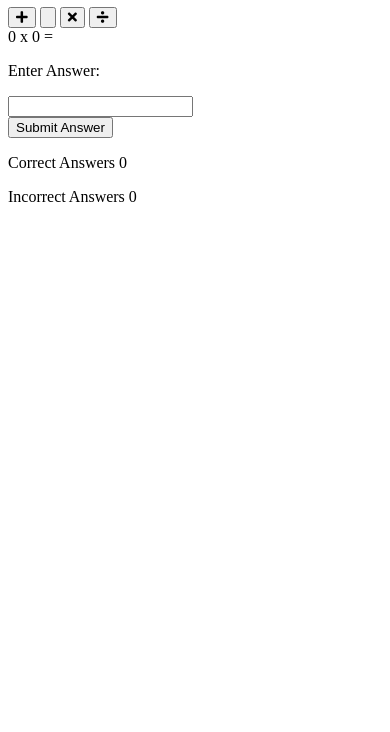
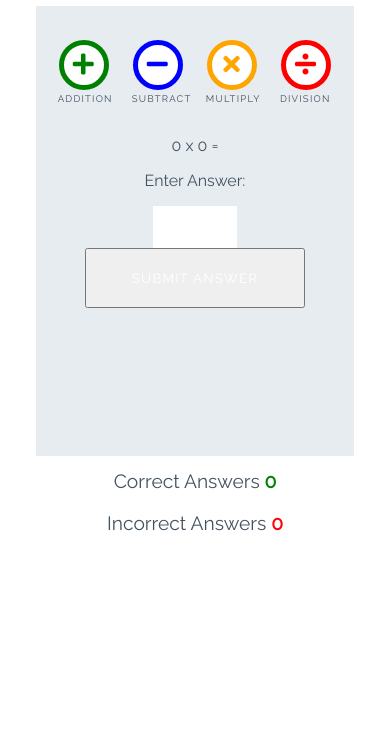
Before and after one commit to CarinaAJ/love-maths, a plain HTML site: page index.html in a window 390 px wide. Shown: the part 112-844 px from the top of the page. Drawn offline with Linux system fonts and the light colour scheme.

Commit message:
Add styles for game

```diff
--- a/assets/css/style.css
+++ b/assets/css/style.css
@@ -0,0 +1,252 @@
+/* --------- Global style */
+
+body {
+    background-color: white;
+    font-family: "Raleway", sans-serif;
+    color: #445361;
+    text-align: center;
+}
+
+/* --------- Heading */
+
+.heading {
+    text-align: center;
+    font-size: 2.5rem;
+}
+
+.logo {
+    height: 40px;
+    padding-right: 5px;
+}
+
+/* --------- Game layout */
+
+.game-area {
+    background-color: #E6ECF0;
+    box-sizing: border-box;
+    width: 85%;
+    height: 65vh;
+    max-height: 450px;
+    max-width: 830px;
+    margin-left: auto;
+    margin-right: auto;
+    padding: 1%;
+}
+
+.question-area {
+    width: 50%;
+    font-size: 2rem;
+    margin: auto;
+    padding: 50px 0;
+}
+
+.question-area span {
+    padding: 0 15px;
+}
+
+.score-area {
+    margin: 5px auto;
+    width: 60%;
+    font-size: 1.2rem;
+}
+
+.controls-area {
+    width: 85%;
+    margin: 30px auto;
+}
+
+#score {
+    color: green;
+    font-weight: bold;
+}
+
+#incorrect {
+    color: red;
+    font-weight: bold;
+}
+
+.answer-message {
+    display: none;
+    font-size: 1rem;
+}
+
+#answer-box {
+    border: none;
+    color: #445361;
+    display: inline-block;
+    height: 40px;
+    width: 80px;
+    font-size: 1.2rem;
+}
+
+.scores {
+    display: inline-block;
+    padding: 25px;
+}
+
+/* --------- Buttons */
+
+.btn {
+    width: 220px;
+    height: 60px;
+    font-family: "Raleway", sans-serif;
+    text-transform: uppercase;
+    letter-spacing: 1.2px;
+    color: white;
+}
+
+.btn:focus {
+    outline: none;
+}
+
+.btn--big {
+    padding-top: 10px;
+    border-radius: 50%;
+    background-color: white;
+    border: 10px solid;
+    width: 100px;
+    height: 100px;
+    font-size: 3.2rem;
+    margin: 0 30px;
+    transition: all 0.5s;
+}
+
+.btn--big::after{
+    content: attr(data-type);
+    font-size: 1rem;
+    color: #445361;
+    position: relative;
+    left: -0.5rem;
+}
+
+.btn--blue {
+    border-color: blue;
+    color: blue;
+}
+
+.btn--blue:active,
+.btn--blue:hover {
+    background-color: darkblue;
+    color: white;
+}
+
+.btn--orange {
+    border-color: orange;
+    color: orange;
+}
+
+.btn--orange:active,
+.btn--orange:hover {
+    background-color: darkorange;
+    color: white;
+}
+
+.btn--red {
+    border-color: red;
+    color: red;
+}
+
+.btn--red:active,
+.btn--red:hover {
+    background-color: darkred;
+    color: white;
+}
+
+.btn--green {
+    border-color: green;
+    color: green;
+}
+
+.btn--green:active,
+.btn--green:hover {
+    background-color: darkgreen;
+    color: white;
+}
+
+.btn--gray {
+    margin-top: 25px;
+    background-color: #445361;
+    border: 1px transparent;
+    border-radius: 20px;
+}
+
+.btn--gray:active,
+.btn--gray:hover {
+    background-color: #0d1013;
+}
+
+/* --------- Media queries */
+
+@media (max-width: 414px) {
+    .controls-area {
+        width: 100%;
+    }
+
+    .btn--big {
+        margin: 0 10px;
+        padding: 5px;
+        border: 5px solid;
+        width: 50px;
+        height: 50px;
+        font-size: 1.5rem;
+    }
+
+    .btn--big::after {
+        font-size: 0.6rem;
+        left: -0.7rem;
+    }
+
+    .question-area {
+        padding: 10% 0;
+        width: 100%;
+    }
+
+    .question-area span {
+        padding: 0;
+    }
+
+    .answer-message {
+        display: block;
+    }
+
+    #answer-box {
+        display: block;
+        margin: 0 auto;
+    }
+    .btn--gray {
+        margin-top: 0;
+    }
+
+    .score-area {
+        width: 100%;
+    }
+
+    .scores {
+        margin: 0.5em auto;
+        display: block;
+        padding: 5px;
+    }
+
+    .heading {
+        font-size: 2rem;
+    }
+}
+
+@media (max-width: 320px) {
+    .game-area {
+        height: 70vh;
+    }
+
+    .controls-area {
+        width: 75%;
+        margin: 10px auto;
+    }
+
+    .btn--big {
+        margin: 10px 10px;
+    }
+    .question-area {
+        padding: 10px 0;
+    }
+
+}
--- a/index.html
+++ b/index.html
@@ -22,16 +22,16 @@
 
     <div class="game-area">
         <div class="controls-area">
-            <button class="btn btn--big btn--green">
+            <button data-type="addition" class="btn btn--big btn--green">
                 <i class="fas fa-plus"></i>
             </button>
-            <button class="btn btn--big btn--blue">
-                <i class="fas fa-minues"></i>
+            <button data-type="subtract" class="btn btn--big btn--blue">
+                <i class="fas fa-minus"></i>
             </button>
-            <button class="btn btn--big btn--orange">
+            <button data-type="multiply" class="btn btn--big btn--orange">
                 <i class="fas fa-times"></i>
             </button>
-            <button class="btn btn--big btn--red">
+            <button data-type="division" class="btn btn--big btn--red">
                 <i class="fas fa-divide"></i>
             </button>
         </div>
@@ -43,7 +43,7 @@
             <p class="answer-message">Enter Answer:</p>
             <input id="answer-box" type="number">
         </div>
-        <button class="btn btn-gray">Submit Answer</button>
+        <button data-type="submit" class="btn btn-gray">Submit Answer</button>
 
     </div>
 
```
